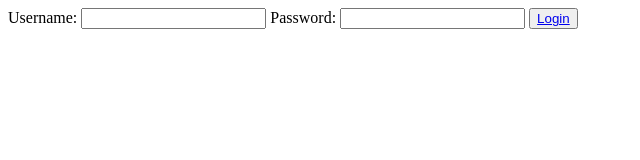
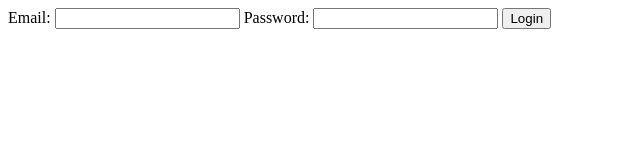
Before and after one commit to shubh-37/login-sign-up, a plain HTML site: page frontend/login.html in a window 1280 px wide. Shown: the whole page, without its empty margins (0-640 px from the left). Drawn offline with nearby package versions, Linux system fonts and the light colour scheme.

Commit message:
changed some tags and added the script tag

```diff
--- a/frontend/login.html
+++ b/frontend/login.html
@@ -5,13 +5,15 @@
     <meta http-equiv="X-UA-Compatible" content="IE=edge">
     <meta name="viewport" content="width=device-width, initial-scale=1.0">
     <title>Login</title>
+    <script src="https://cdnjs.cloudflare.com/ajax/libs/axios/1.3.4/axios.min.js" defer></script>
+    <!-- <script src="index.js" defer></script> -->
 </head>
 <body>
     <div>
         <label>
-            Username: <input type="text">
-            Password: <input type="password">
-            <button><a href="/welcomPage.html">Login</a></button>
+            Email: <input type="text" class="email">
+            Password: <input type="password" class="password">
+            <button class="submit">Login</button>
         </label>
     </div>
 </body>
```
